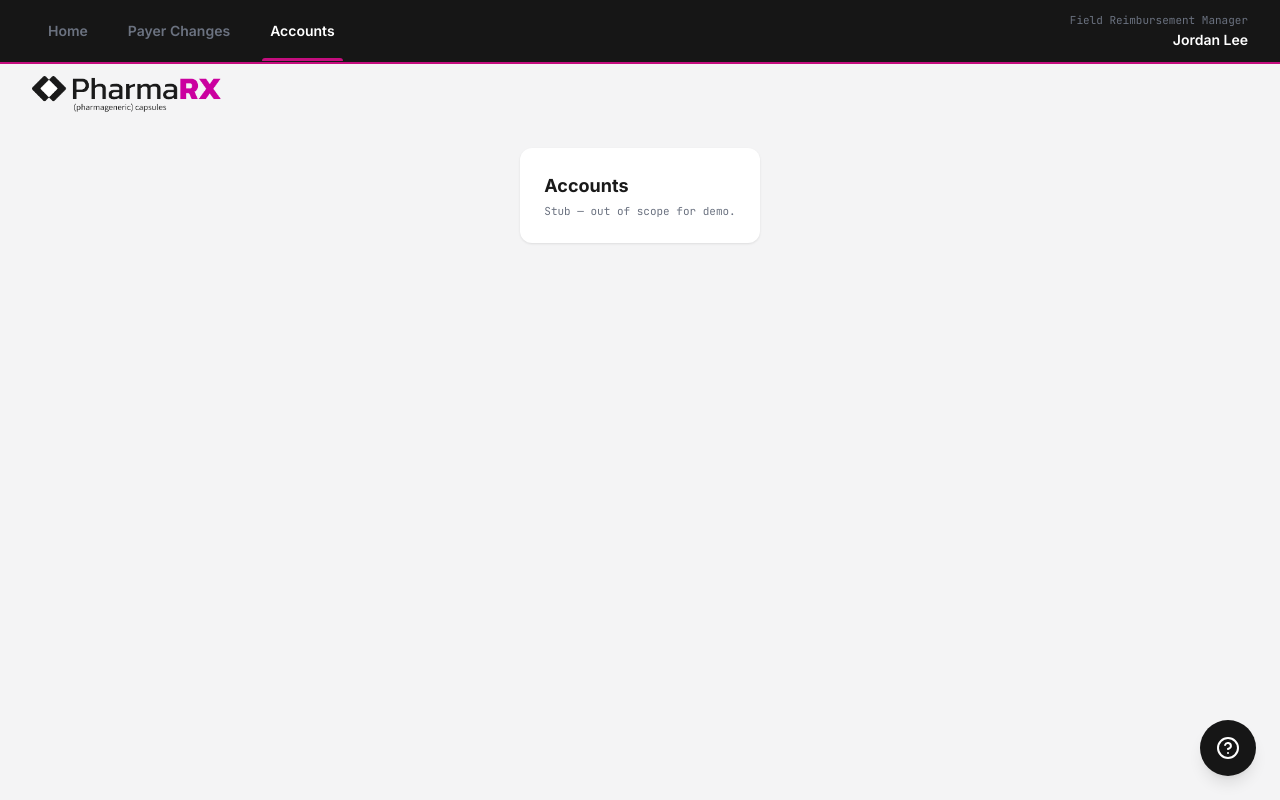
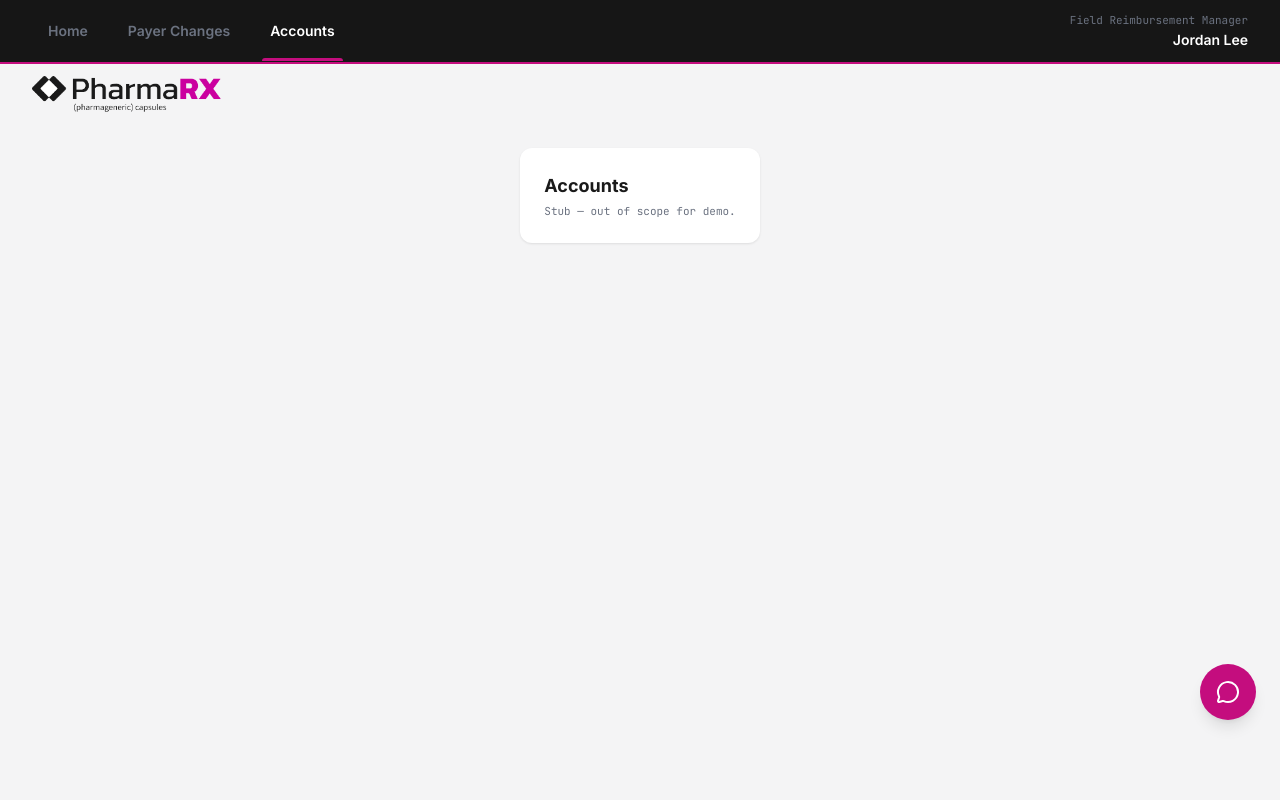
Before and after one commit to Aditya-Samdiwal-AQ/FRM-Genius, a Next.js app: page /accounts in a window 1280 px wide. Built offline with nearby package versions, Linux system fonts and the light colour scheme.

Commit message:
resolve chatbot issue

```diff
--- a/components/layout/AppShell.tsx
+++ b/components/layout/AppShell.tsx
@@ -1,7 +1,7 @@
 import type { ReactNode } from "react";
 import { TopNav } from "@/components/layout/TopNav";
 import { LogoHeader } from "@/components/layout/LogoHeader";
-import { FloatingHelp } from "@/components/ui/FloatingHelp";
+import { AssistantMount } from "@/features/assistant/AssistantMount";
 
 export function AppShell({ children }: { children: ReactNode }) {
   return (
@@ -9,7 +9,7 @@ export function AppShell({ children }: { children: ReactNode }) {
       <TopNav />
       <LogoHeader />
       {children}
-      <FloatingHelp />
+      <AssistantMount />
     </>
   );
 }
```
